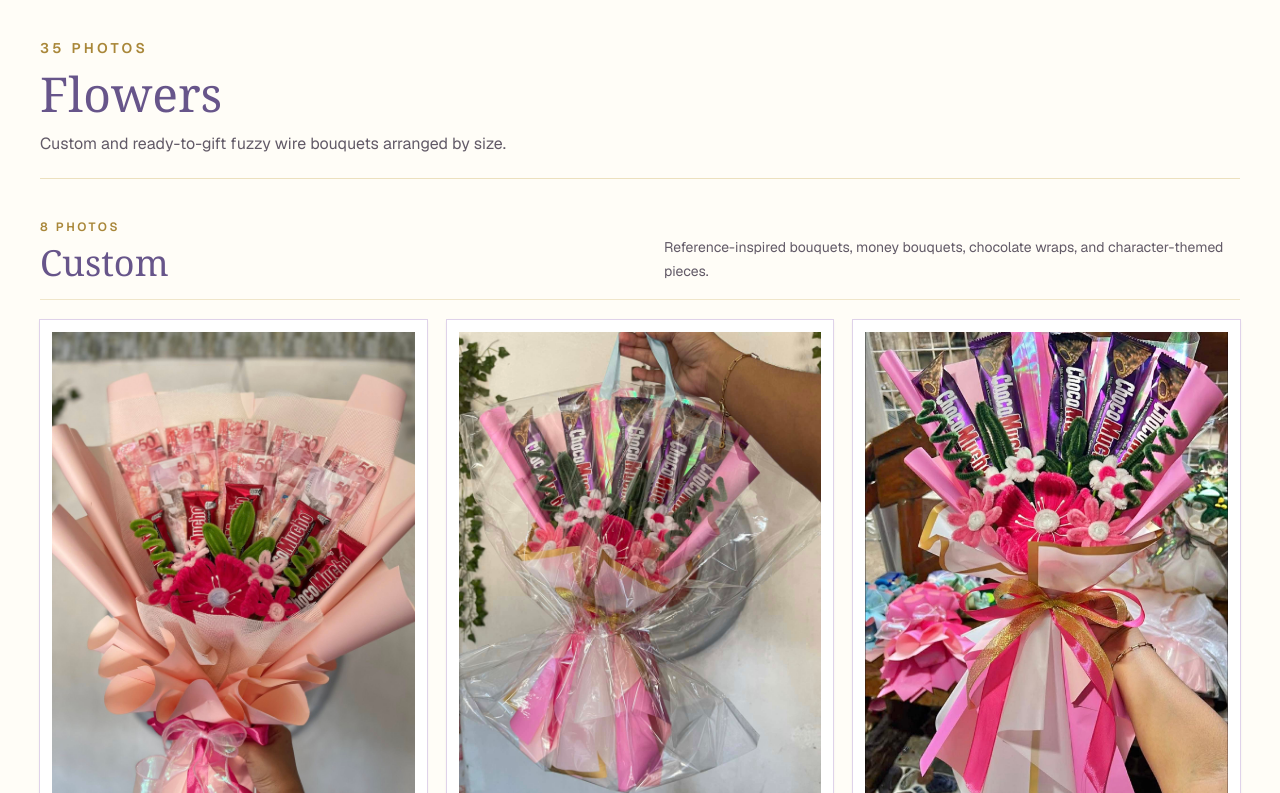
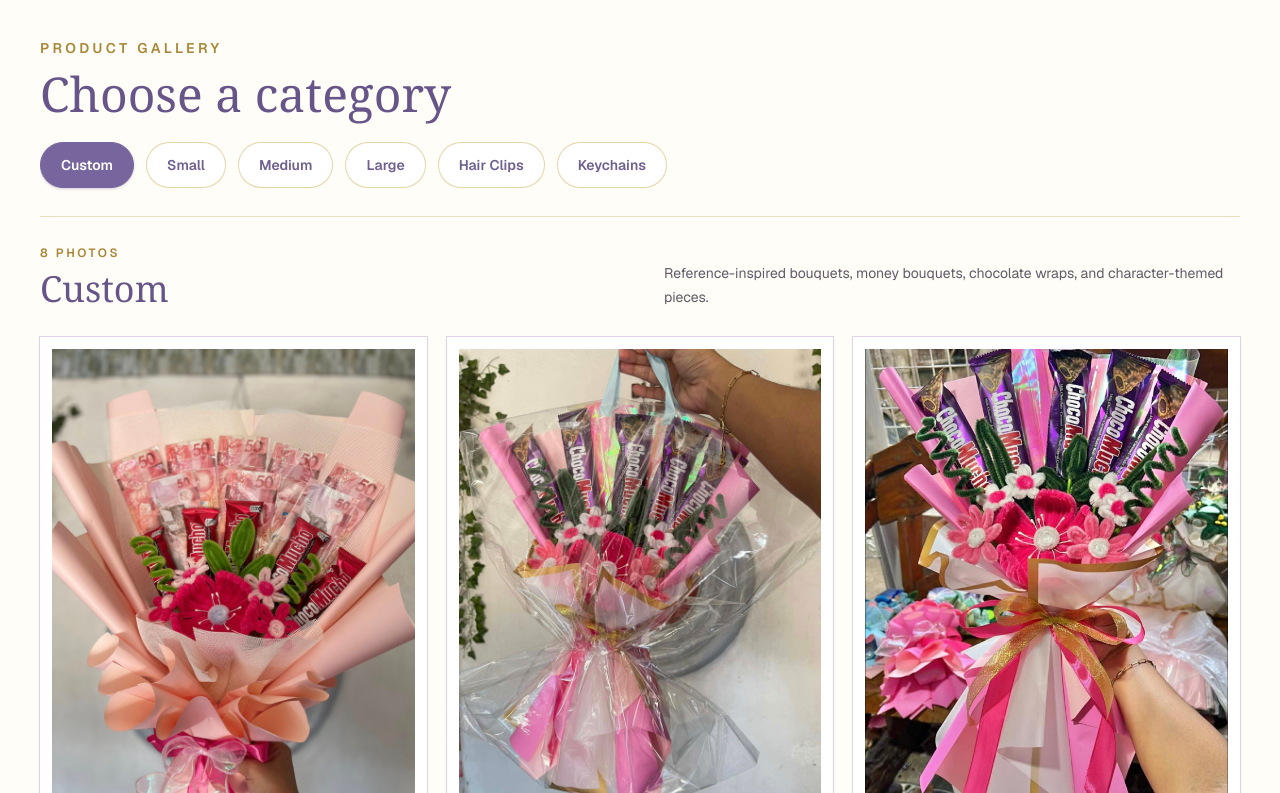
Before and after one commit to Zardron/bloomistry, a Next.js app: page / in a window 1280 px wide. Shown: the part 1367-2160 px from the top of the page. Built offline with nearby package versions, Linux system fonts and the light colour scheme.

Commit message:
Add tabbed product gallery

```diff
--- a/app/page.tsx
+++ b/app/page.tsx
@@ -1,3 +1,6 @@
+"use client";
+
+import { useState } from "react";
 import Image from "next/image";
 
 const jpegIds = new Set([1, 2, 3, 4, 47, 55, 56, 57, 58, 59]);
@@ -35,6 +38,25 @@
 const flowerCount = flowerSections.reduce((total, section) => total + section.ids.length, 0);
 const allItemsCount = flowerCount + hairPinIds.length + keychainIds.length;
 
+const productTabs = [
+  ...flowerSections.map((section) => ({
+    ...section,
+    label: `${section.title} Flower`,
+  })),
+  {
+    title: "Hair Clips",
+    description: "Colorful fuzzy wire flower and bow hair clips in singles, pairs, and packaged sets.",
+    ids: hairPinIds,
+    label: "Hair Clip",
+  },
+  {
+    title: "Keychains",
+    description: "Small fuzzy wire keepsakes made as keychains and hanging accessories.",
+    ids: keychainIds,
+    label: "Keychain",
+  },
+];
+
 const customerIds = Array.from({ length: 13 }, (_, index) => index + 1);
 
 const customerSrc = (id: number) =>
@@ -43,6 +65,10 @@
   }`;
 
 export default function Home() {
+  const [activeTabTitle, setActiveTabTitle] = useState(productTabs[0].title);
+  const activeTab =
+    productTabs.find((tab) => tab.title === activeTabTitle) ?? productTabs[0];
+
   const featured = {
     src: flowerSrc(4),
     alt: "Large sunflower bouquet with small white daisies and gold wrapping",
@@ -207,9 +233,9 @@
               </h2>
             </div>
             <p className="max-w-lg text-base leading-7 text-[#625a67]">
-              Browse {allItemsCount} unique product photos separated into
-              flowers, hair pins, and keychains. Exact duplicate photos are
-              skipped.
+              Browse {allItemsCount} unique product photos by tab: custom,
+              small, medium, large, hair clips, and keychains. Exact duplicate
+              photos are skipped.
             </p>
           </div>
 
@@ -251,82 +277,57 @@
             </div>
           </div>
 
-          <section className="space-y-10">
-            <div className="border-b border-[#d9c385]/50 pb-5">
+          <section>
+            <div className="mb-7 border-b border-[#d9c385]/50 pb-5">
               <p className="text-sm font-semibold uppercase tracking-[0.24em] text-[#a98739]">
-                {flowerCount} photos
+                Product gallery
               </p>
               <h3 className="mt-3 font-serif text-3xl text-[#67558a] sm:text-5xl">
-                Flowers
+                Choose a category
               </h3>
-              <p className="mt-3 max-w-2xl text-base leading-7 text-[#625a67]">
-                Custom and ready-to-gift fuzzy wire bouquets arranged by size.
-              </p>
+              <div
+                role="tablist"
+                aria-label="Product categories"
+                className="mt-6 flex gap-3 overflow-x-auto pb-2"
+              >
+                {productTabs.map((tab) => {
+                  const isActive = tab.title === activeTab.title;
+
+                  return (
+                    <button
+                      key={tab.title}
+                      type="button"
+                      role="tab"
+                      aria-selected={isActive}
+                      onClick={() => setActiveTabTitle(tab.title)}
+                      className={`shrink-0 rounded-full border px-5 py-3 text-sm font-semibold transition ${
+                        isActive
+                          ? "border-[#77669d] bg-[#77669d] text-white shadow-sm shadow-[#77669d]/25"
+                          : "border-[#d9c385]/70 bg-white text-[#6f608f] hover:bg-[#f4eefb]"
+                      }`}
+                    >
+                      {tab.title}
+                    </button>
+                  );
+                })}
+              </div>
             </div>
 
-            {flowerSections.map((section) => (
-              <section key={section.title} aria-labelledby={section.title}>
-                <div className="mb-5 flex flex-col justify-between gap-3 border-b border-[#d9c385]/40 pb-4 sm:flex-row sm:items-end">
-                  <div>
-                    <p className="text-xs font-semibold uppercase tracking-[0.22em] text-[#a98739]">
-                      {section.ids.length} photos
-                    </p>
-                    <h3
-                      id={section.title}
-                      className="mt-2 font-serif text-3xl text-[#67558a] sm:text-4xl"
-                    >
-                      {section.title}
-                    </h3>
-                  </div>
-                  <p className="max-w-xl text-sm leading-6 text-[#625a67]">
-                    {section.description}
-                  </p>
-                </div>
-
-                <div className="grid gap-5 sm:grid-cols-2 lg:grid-cols-3">
-                  {section.ids.map((id) => renderProductCard(id, `${section.title} Flower`))}
-                </div>
-              </section>
-            ))}
-          </section>
-
-          <section className="mt-16 border-t border-[#d9c385]/50 pt-12">
             <div className="mb-7 flex flex-col justify-between gap-4 md:flex-row md:items-end">
               <div>
-                <p className="text-sm font-semibold uppercase tracking-[0.24em] text-[#a98739]">
-                  {hairPinIds.length} photos
+                <p className="text-xs font-semibold uppercase tracking-[0.22em] text-[#a98739]">
+                  {activeTab.ids.length} photos
                 </p>
-                <h3 className="mt-3 font-serif text-3xl text-[#67558a] sm:text-5xl">
-                  Hair Pins
-                </h3>
+                <h4 className="mt-2 font-serif text-3xl text-[#67558a] sm:text-4xl">
+                  {activeTab.title}
+                </h4>
               </div>
-              <p className="max-w-xl text-base leading-7 text-[#625a67]">
-                Colorful fuzzy wire flower and bow hair pins in singles, pairs,
-                and packaged sets.
+              <p className="max-w-xl text-sm leading-6 text-[#625a67]">
+                {activeTab.description}
               </p>
             </div>
             <div className="grid gap-5 sm:grid-cols-2 lg:grid-cols-3">
-              {hairPinIds.map((id) => renderProductCard(id, "Hair Pin"))}
-            </div>
-          </section>
-
-          <section className="mt-16 border-t border-[#d9c385]/50 pt-12">
-            <div className="mb-7 flex flex-col justify-between gap-4 md:flex-row md:items-end">
-              <div>
-                <p className="text-sm font-semibold uppercase tracking-[0.24em] text-[#a98739]">
-                  {keychainIds.length} photos
-                </p>
-                <h3 className="mt-3 font-serif text-3xl text-[#67558a] sm:text-5xl">
-                  Keychains
-                </h3>
-              </div>
-              <p className="max-w-xl text-base leading-7 text-[#625a67]">
-                Small fuzzy wire keepsakes made as keychains and hanging
-                accessories.
-              </p>
-            </div>
-            <div className="grid gap-5 sm:grid-cols-2 lg:grid-cols-3">
-              {keychainIds.map((id) => renderProductCard(id, "Keychain"))}
+              {activeTab.ids.map((id) => renderProductCard(id, activeTab.label))}
             </div>
           </section>
 
```
